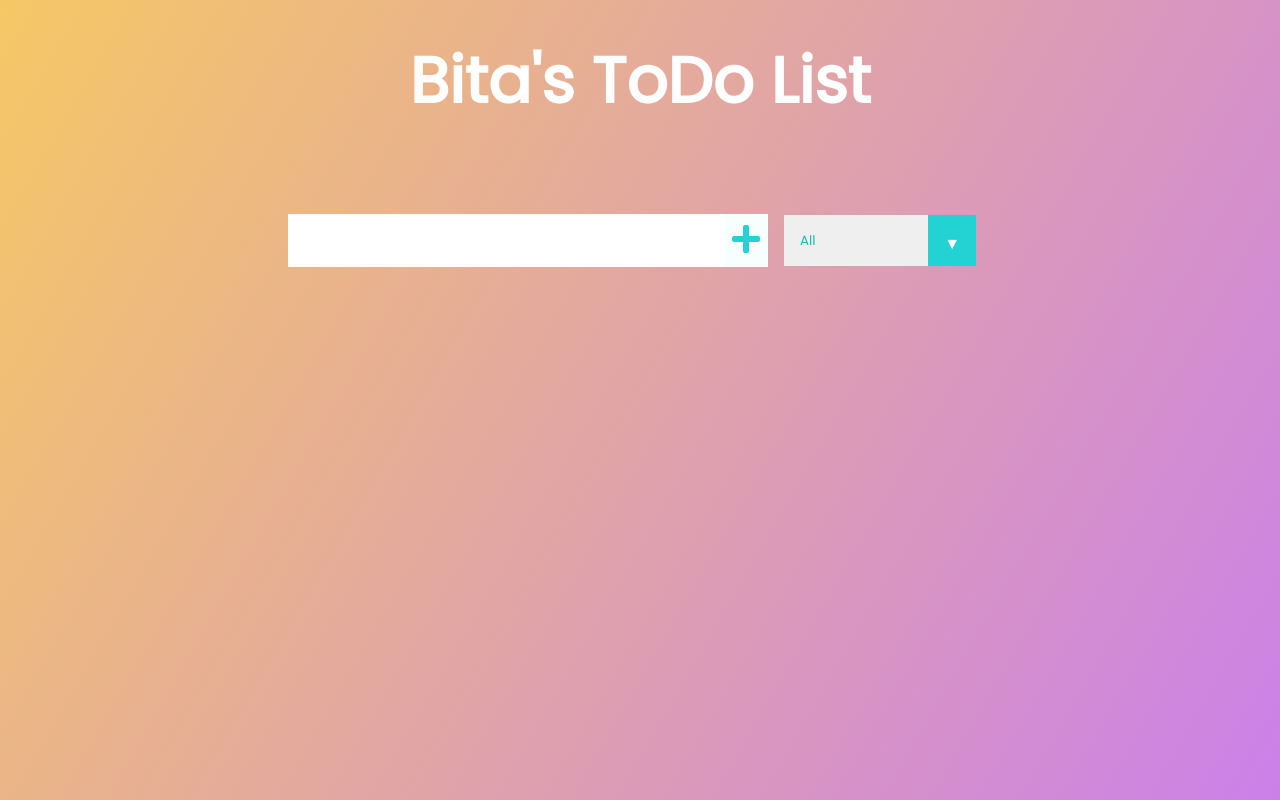
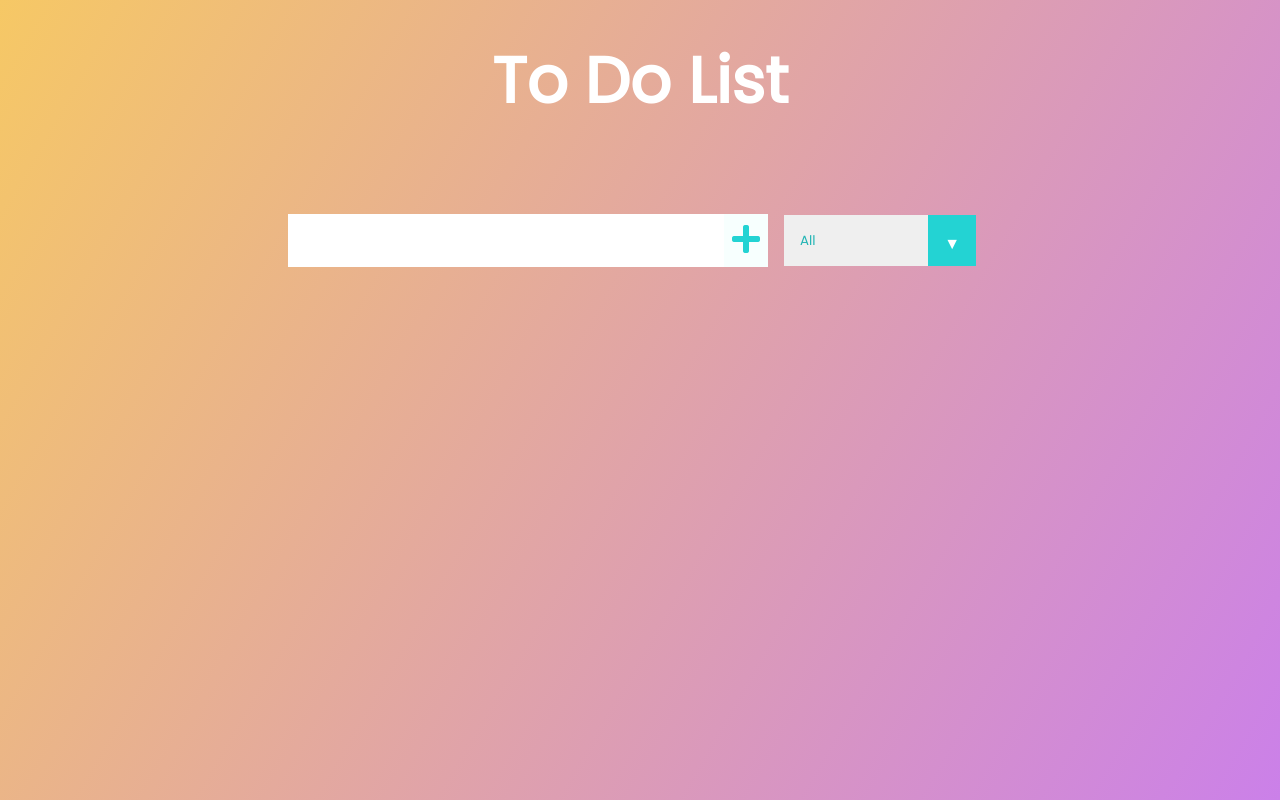
Before and after one commit to Rheaazarraga/react-todo, a React (Create React App) app: page / in a window 1280 px wide. Built offline with nearby package versions, Linux system fonts and the light colour scheme.

Commit message:
change app title and heading

```diff
--- a/public/index.html
+++ b/public/index.html
@@ -25,7 +25,7 @@
       work correctly both with client-side routing and a non-root public URL.
       Learn how to configure a non-root public URL by running `npm run build`.
     -->
-    <title>React App</title>
+    <title>✔ To Do List ✔</title>
   </head>
 
   <body>
--- a/src/App.js
+++ b/src/App.js
@@ -66,7 +66,7 @@ function App() {
   return (
     <div className="App">
       <header>
-        <h1>Bita's ToDo List</h1>
+        <h1>To Do List</h1>
       </header>
       <Form
         inputText={inputText}
```
